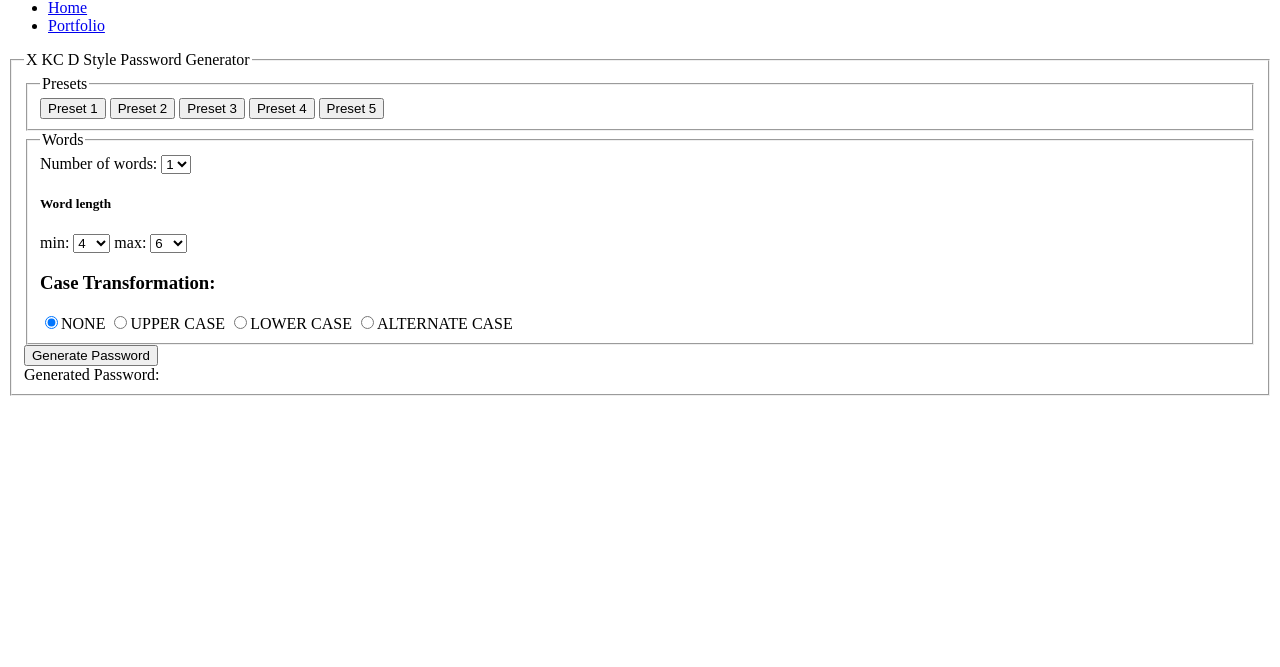
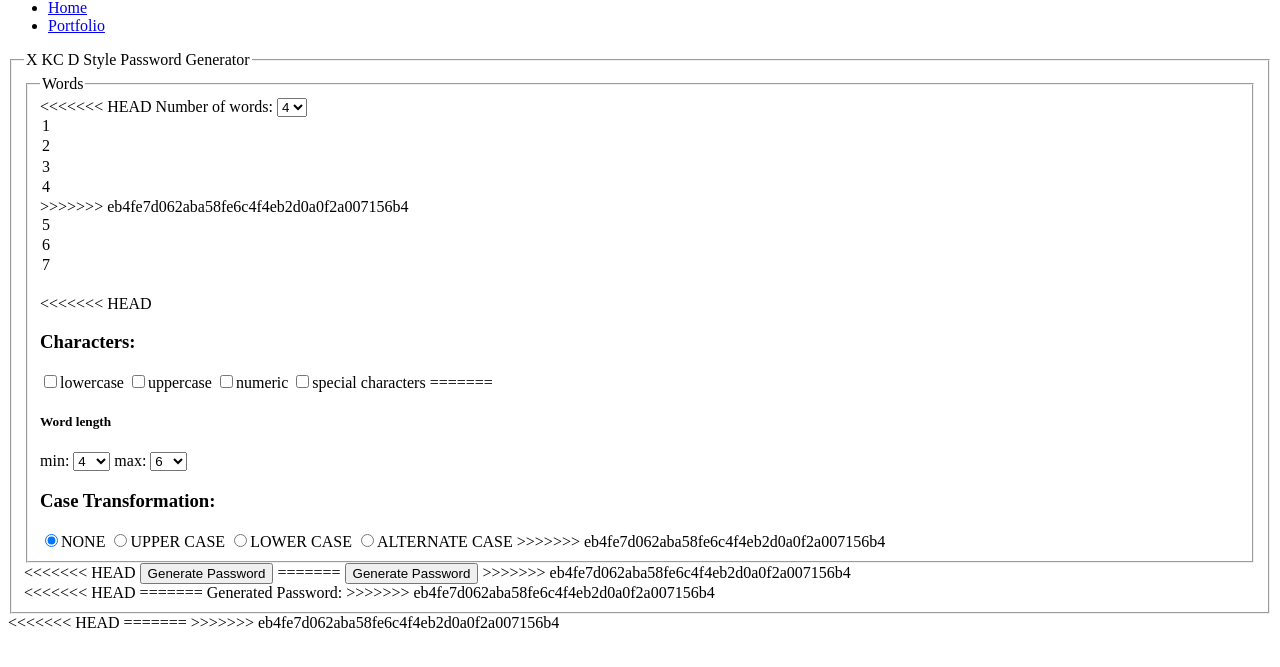
Before and after one commit to kecorona/p2, a PHP site: page / in a window 1280 px wide. Shown: the part 17-684 px from the top of the page. Run offline with PHP 8.4, Linux system fonts and the light colour scheme; data that the repository does not hold is empty.

Commit message:
Replace controller.php with logic.php; update index.html file and logic.php; add dict folder with word list

```diff
--- a/index.php
+++ b/index.php
@@ -1,13 +1,12 @@
 <?php
-error_reporting(-1); # Report all PHP errors
-ini_set('display_errors', 1);
+require 'logic.php';
+session_unset();
 ?>
 
 <!DOCTYPE html>
 <html>
 <head>
 	<title>Password Generator</title>
-	<!-- ?php require 'controller.php'; ? -->
 </head>
 
 <body>
@@ -21,27 +20,27 @@ ini_set('display_errors', 1);
 	<div>
 		<div id="content">
 
-			<form>
+			<form method="post" action="./">
 				<fieldset>
 					<legend>X KC D Style Password Generator</legend>
 
 					<fieldset>
-						<legend>Presets</legend>
-						<input type="button" name="preset_1" id="preset_1" value="Preset 1">
-						<input type="button" name="preset_2" id="preset_2" value="Preset 2">
-						<input type="button" name="preset_3" id="preset_3" value="Preset 3">
-						<input type="button" name="preset_4" id="preset_4" value="Preset 4">
-						<input type="button" name="preset_5" id="preset_5" value="Preset 5">
-					</fieldset>
-
-					<fieldset>
 						<legend>Words</legend>
+<<<<<<< HEAD
+						<label for="word_count">Number of words:</label>
+						<select name="word_count" id="word_count">
+							<option value="1">1</option>
+							<option value="2">2</option>
+							<option value="3">3</option>
+							<option value="4" selected="selected">4</option>
+=======
 						<label for="num_words">Number of words:</label>
 						<select name="num_words" id="num_words">
 							<option value="1" selected="selected">1</option>
 							<option value="2">2</option>
 							<option value="3">3</option>
 							<option value="4">4</option>
+>>>>>>> eb4fe7d062aba58fe6c4f4eb2d0a0f2a007156b4
 							<option value="5">5</option>
 							<option value="6">6</option>
 							<option value="7">7</option>
@@ -49,6 +48,16 @@ ini_set('display_errors', 1);
 
 						<br>
 
+<<<<<<< HEAD
+						<div class="row">
+							<div class="col-xs-6 col-md-4">
+								<h3>Characters:</h3>
+								<div class="checkbox">
+								  <span><input type="checkbox" name="lowercase" value="lowercase">lowercase</span>
+								  <span><input type="checkbox" name="uppercase" value="uppercase">uppercase</span>
+								  <span><input type="checkbox" name="numeric" value="numeric">numeric</span>
+								  <span><input type="checkbox" name="special" value="special">special characters</span>
+=======
 						<h5>Word length</h5>
 						<label for="min_word_length">min:</label>
 						<select name="min_word_length" id="min_word_length">
@@ -88,24 +97,45 @@ ini_set('display_errors', 1);
 								  <span><input type="radio" name="case_trans" value="upperCase">UPPER CASE</span>
 								  <span><input type="radio" name="case_trans" value="lowerCase">LOWER CASE</span>
 								  <span><input type="radio" name="case_trans" value="alt">ALTERNATE CASE</span>
+>>>>>>> eb4fe7d062aba58fe6c4f4eb2d0a0f2a007156b4
 								</div>
 							</div>
 						</div>
 					</fieldset>
 
 					<div class="container">
+<<<<<<< HEAD
+						<input type="submit" id="gen_password" name="gen_password" value="Generate Password">
+=======
 						<input type="button" id="gen_password" name="gen_password" value="Generate Password">
+>>>>>>> eb4fe7d062aba58fe6c4f4eb2d0a0f2a007156b4
 						<input type="hidden" id="iHateIE" name="iHateIE" value="1412289092666">
 					</div>
 
 					<div class="container" id="password_container">
+<<<<<<< HEAD
+						<span id="password_label"></span>
+						<span id="password_display">
+							<?php echo "$password" ?>
+							<?php echo htmlspecialchars($key, ENT_QUOTES, 'UTF-8'); ?>
+						</span>
+=======
 						<span id="password_label">Generated Password:</span>
 						<span id="password_display"></span>
+>>>>>>> eb4fe7d062aba58fe6c4f4eb2d0a0f2a007156b4
 					</div>
 				</fieldset>
 			</form>
 		</div>
 	</div>
+<<<<<<< HEAD
+
+	<?php
+
+	session_destroy();
+
+	?>
+=======
 
 	<!-- Print the contestant array -->
 	<!--?
@@ -115,6 +145,7 @@ ini_set('display_errors', 1);
 	$aRandomSelection = $originalArray[$pickOne ];
 	echo "$aRandomSelection was the random selection made";
 	?-->
+>>>>>>> eb4fe7d062aba58fe6c4f4eb2d0a0f2a007156b4
 
 </body>
 </html>
--- /dev/null
+++ b/logic.php
@@ -0,0 +1,34 @@
+<?php
+
+		$special = array('!', '@', '#', '$', '^', '&', '*');
+
+		if($word_list = file("dict/words", FILE_IGNORE_NEW_LINES)) {
+			$password = "";
+			$count = (empty($_POST["word_count"]) ? 4 : $_POST["word_count"]);
+			for ($i = 0; $i < $count; $i++) {
+				$word = $word_list[rand(0, 235886)];
+
+				if (isset($_POST["lowercase"])) {
+					$word = strtolower($word);
+				}
+
+				if (isset($_POST["uppercase"])) {
+					$word = ucfirst($word);
+				}
+
+				if(isset($_POST["numeric"])) {
+					$password .= rand(0, 9);
+				}
+				if(isset($_POST["special"])) {
+					$password .= $special[array_rand($special, 1)];
+				}
+
+				if ($i != 0) {
+					$password .= (" ".$word);
+				} else {
+					$password .= $word;
+				}
+			}
+
+		}
+?>
```
Also changed, not shown: 1 other file.
